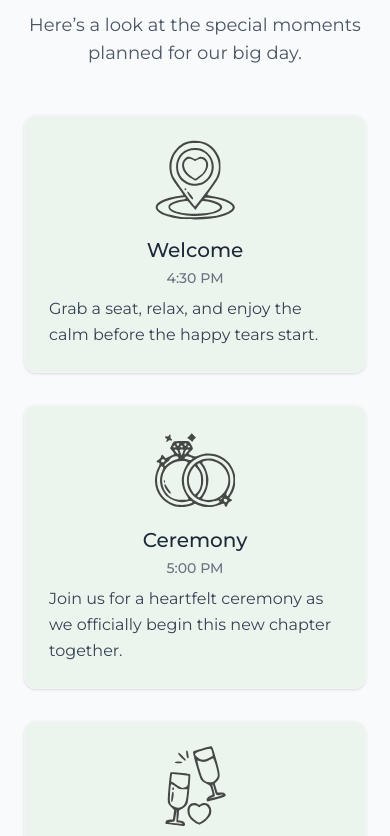
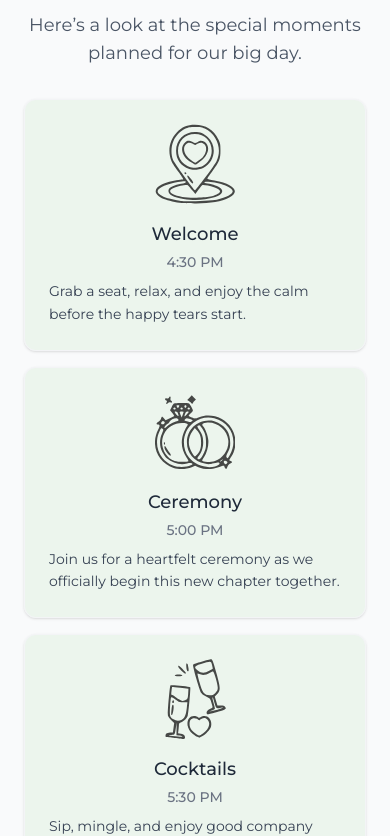
Before and after one commit to brianlpham21/mio-and-brian-wedding-rsvp, a Next.js app: page / in a window 390 px wide. Shown: the part 2323-3159 px from the top of the page. Built offline with nearby package versions, Linux system fonts and the light colour scheme.

Commit message:
fine tune fonts

```diff
--- a/app/components/additionalDetails.tsx
+++ b/app/components/additionalDetails.tsx
@@ -101,7 +101,7 @@ export default function AdditionalDetails({ selectedLang }: { selectedLang: { co
             className="bg-white rounded-xl shadow-sm px-6 py-4 border border-gray-100 text-left"
           >
             <div className="flex items-center gap-3 mb-1">
-              <h3 className="text-lg font-medium text-black">{item.title}</h3>
+              <h3 className="text-md font-medium text-black">{item.title}</h3>
             </div>
             <p
               className="text-gray-700 leading-relaxed text-sm"
--- a/app/components/countdown.tsx
+++ b/app/components/countdown.tsx
@@ -66,7 +66,7 @@ export default function Countdown({ selectedLang }: CountdownProps) {
       ? { fontSize: 'clamp(3rem, 4vw, 4rem)', fontStyle: 'italic', fontWeight: '500' }
       : selectedLang.code === 'ja'
         ? { fontSize: 'clamp(2.25rem, 5vw, 4rem)' }
-        : { fontFamily: 'Brother, serif', fontSize: 'clamp(3.7rem, 8vw, 6rem)' };
+        : { fontFamily: 'Brother, serif', fontSize: 'clamp(3.75rem, 8vw, 6rem)' };
 
   return (
     <section className="relative w-screen py-14 md:py-20 flex flex-col items-center justify-center text-center text-gray-900 overflow-hidden">
--- a/app/components/header.tsx
+++ b/app/components/header.tsx
@@ -104,13 +104,6 @@ export default function Header({ selectedLang, setSelectedLang, languages }: Hea
         {/* Navigation */}
         <nav className="flex gap-6 text-sm font-medium items-center">
           <a
-            href="#our-story"
-            onClick={(e) => handleScrollToSection(e, '#our-story')}
-            className="hidden sm:flex transition hover:text-black/50"
-          >
-            {t('our-story')}
-          </a>
-          <a
             href="#info"
             onClick={(e) => handleScrollToSection(e, '#info')}
             className="transition hover:text-black/50"
@@ -125,6 +118,13 @@ export default function Header({ selectedLang, setSelectedLang, languages }: Hea
             {t('itinerary')}
           </a>
           <a
+            href="#our-story"
+            onClick={(e) => handleScrollToSection(e, '#our-story')}
+            className="hidden sm:flex transition hover:text-black/50"
+          >
+            {t('our-story')}
+          </a>
+          <a
             href="#rsvp"
             onClick={(e) => handleScrollToSection(e, '#rsvp')}
             className="transition border border-black/12 px-3 py-1 font-semibold rounded-md hover:bg-white/20 hover:text-black/70"
--- a/app/components/itinerary.tsx
+++ b/app/components/itinerary.tsx
@@ -37,7 +37,7 @@ export default function Itinerary({ selectedLang }: { selectedLang: { code: stri
 
   return (
     <section id="itinerary" className="w-full py-16 px-6 sm:px-8 md:px-12 text-gray-800">
-      <div className="max-w-5xl mx-auto text-center mb-12">
+      <div className="max-w-5xl mx-auto text-center mb-8">
         <motion.h2
           initial={{ opacity: 0, y: 20 }}
           whileInView={{ opacity: 1, y: 0 }}
@@ -58,7 +58,7 @@ export default function Itinerary({ selectedLang }: { selectedLang: { code: stri
         </motion.p>
       </div>
 
-      <div className="grid md:grid-cols-4 gap-8 max-w-5xl mx-auto">
+      <div className="grid md:grid-cols-4 gap-4 md:gap-8 max-w-5xl mx-auto">
         {itinerary.map((event, index) => (
           <motion.div
             key={index}
@@ -82,13 +82,13 @@ export default function Itinerary({ selectedLang }: { selectedLang: { code: stri
               )}
             </div>
 
-            <h3 className="text-gray-800 tracking-[.001em] text-xl font-medium mb-1">
+            <h3 className="text-gray-800 tracking-[.001em] text-lg font-medium mb-1">
               {t(event.title)}
             </h3>
             <p className="text-sm text-gray-500 mb-2">
               <span className="font-medium">{event.time}</span>
             </p>
-            <p className="text-gray-700 leading-relaxed text-left">
+            <p className="text-sm text-gray-700 leading-relaxed text-left">
               {t(`${event.title}-itinerary-description`)}
             </p>
           </motion.div>
```
